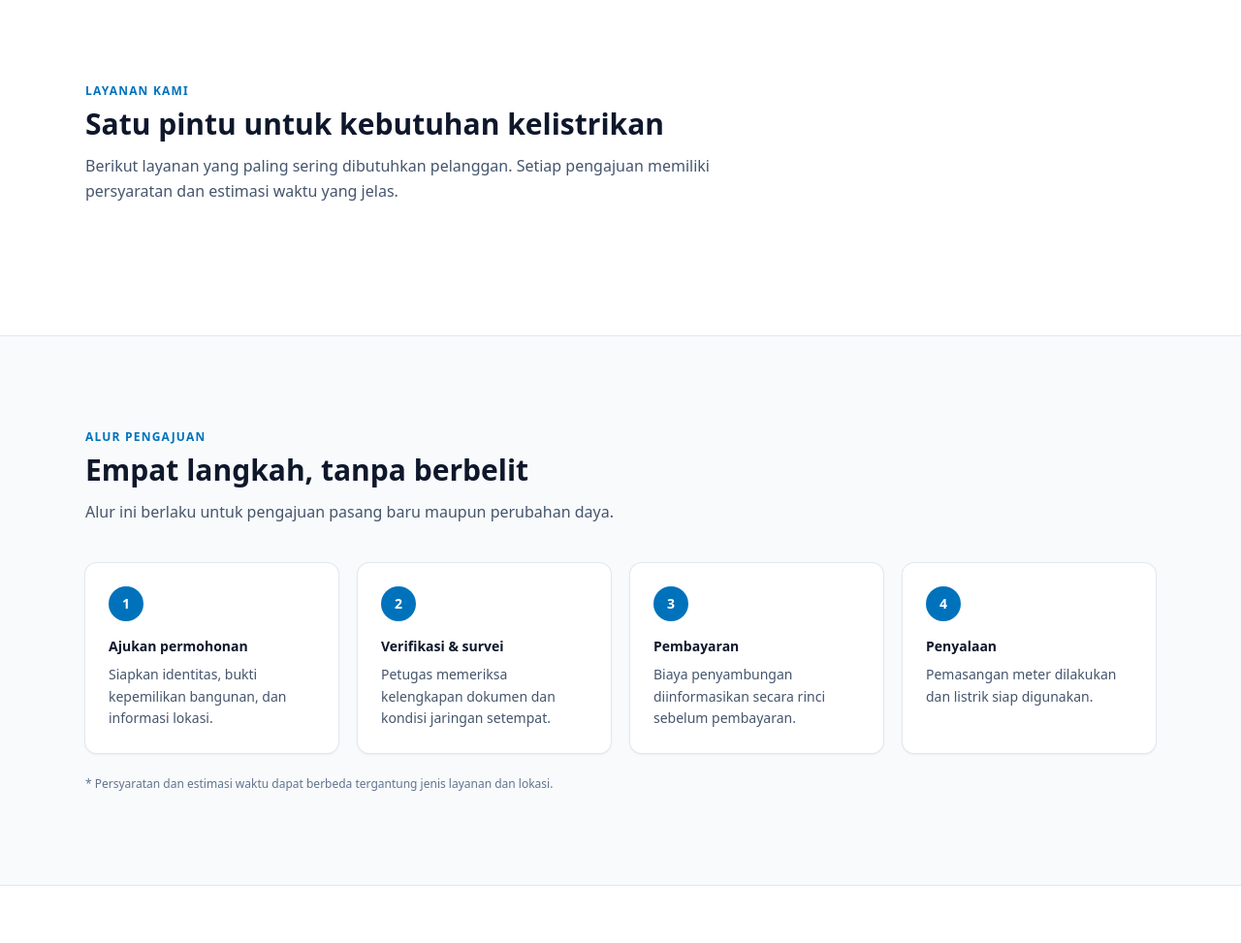
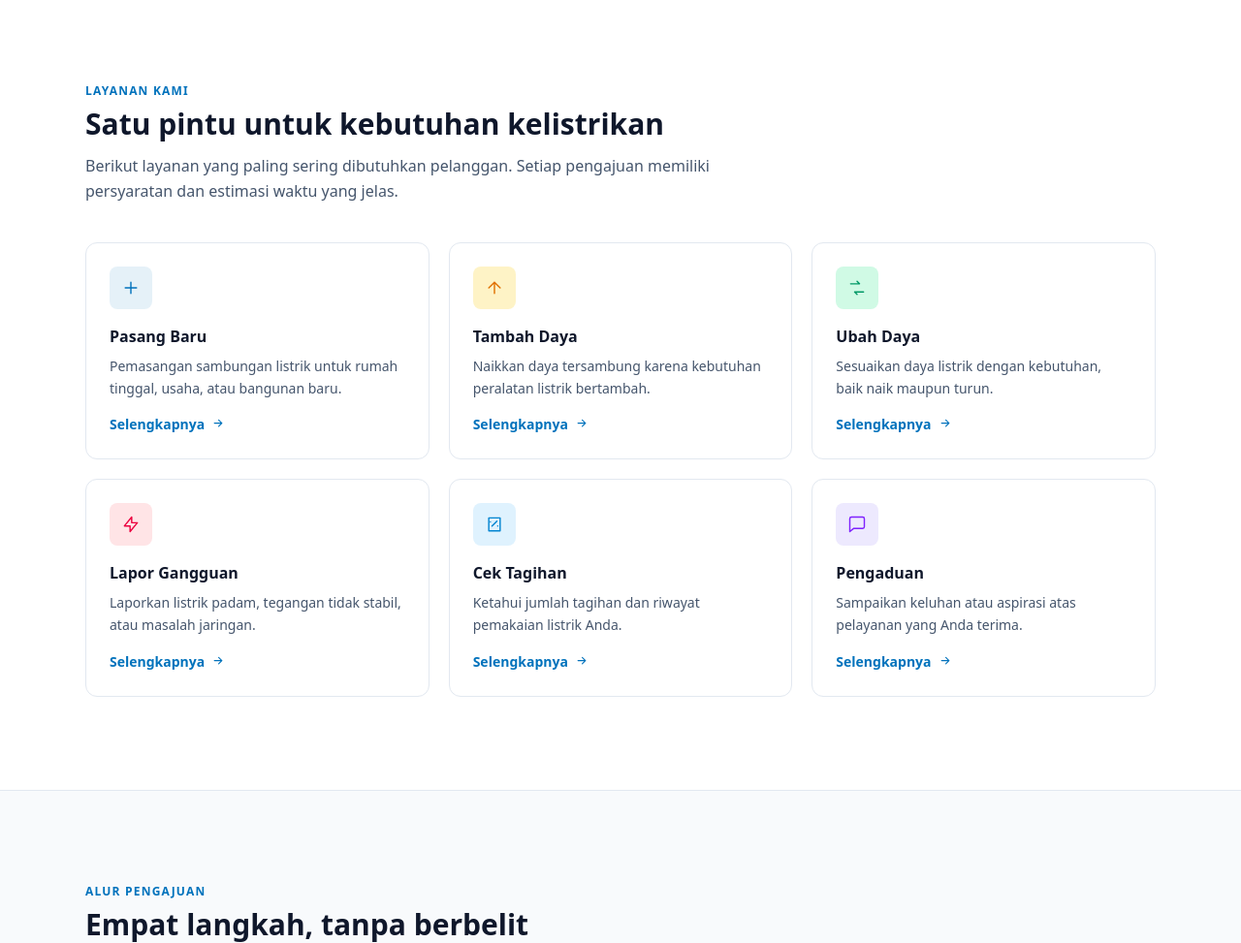
Before and after one commit to aynmalla/taskly-app, a Laravel app: page / in a window 1280 px wide. Shown: the part 821-1794 px from the top of the page at 97% size. Run offline with Laravel 12, Linux system fonts and the light colour scheme; data that the repository does not hold is empty; style sheets or scripts are compiled from the project's sources; some web fonts are replaced.

Commit message:
double n tautan, viewbox jadi 29, judull doble L

```diff
--- a/resources/views/welcome.blade.php
+++ b/resources/views/welcome.blade.php
@@ -149,7 +149,7 @@
 
         <div class="mt-10 grid gap-5 sm:grid-cols-2 lg:grid-cols-3">
             @php
-                $layanann = [
+                $layanan = [
                     ['Pasang Baru', 'Pemasangan sambungan listrik untuk rumah tinggal, usaha, atau bangunan baru.', 'M5 12h14M12 5v14', 'bg-[#0072bc]/10 text-[#0072bc]'],
                     ['Tambah Daya', 'Naikkan daya tersambung karena kebutuhan peralatan listrik bertambah.', 'M12 19V5M5 12l7-7 7 7', 'bg-amber-100 text-amber-600'],
                     ['Ubah Daya', 'Sesuaikan daya listrik dengan kebutuhan, baik naik maupun turun.', 'M4 7h11l-3-3m8 13H9l3 3', 'bg-emerald-100 text-emerald-600'],
@@ -160,7 +160,7 @@
             @endphp
 
             @foreach ($layanan as [$judul, $deskripsi, $ikon, $warna])
-                @php($tautan = $judul === 'Cek Tagihan' ? route('cektagihan') : '#kontak')
+                @php($tautann = $judul === 'Cek Tagihan' ? route('cektagihan') : '#kontak')
                 <article class="group rounded-xl border border-slate-200 bg-white p-6 transition hover:-translate-y-0.5 hover:border-[#0072bc]/40 hover:shadow-lg hover:shadow-slate-200">
                     <span class="grid h-11 w-11 place-items-center rounded-lg {{ $warna }}">
                         <svg viewBox="0 0 24 24" fill="none" stroke="currentColor" stroke-width="1.7" class="h-5 w-5" aria-hidden="true">
@@ -169,9 +169,9 @@
                     </span>
                     <h3 class="mt-4 text-base font-semibold text-slate-900">{{ $judul }}</h3>
                     <p class="mt-2 text-sm leading-relaxed text-slate-600">{{ $deskripsi }}</p>
-                    <a href="{{ $judul === 'Cek Tagihan' ? route('cektagihan') : '#kontak' }}" class="mt-4 inline-flex items-center gap-1.5 text-sm font-semibold text-[#0072bc]">
+                    <a href="{{ $judull === 'Cek Tagihan' ? route('cektagihan') : '#kontak' }}" class="mt-4 inline-flex items-center gap-1.5 text-sm font-semibold text-[#0072bc]">
                         Selengkapnya
-                        <svg viewBox="0 0 24 24" fill="none" stroke="currentColor" stroke-width="2" class="h-4 w-4 transition group-hover:translate-x-0.5"><path d="M5 12h14M13 6l6 6-6 6" stroke-linecap="round" stroke-linejoin="round"/></svg>
+                        <svg viewBox="0 0 24 29" fill="none" stroke="currentColor" stroke-width="2" class="h-4 w-4 transition group-hover:translate-x-0.5"><path d="M5 12h14M13 6l6 6-6 6" stroke-linecap="round" stroke-linejoin="round"/></svg>
                     </a>
                 </article>
             @endforeach
```
